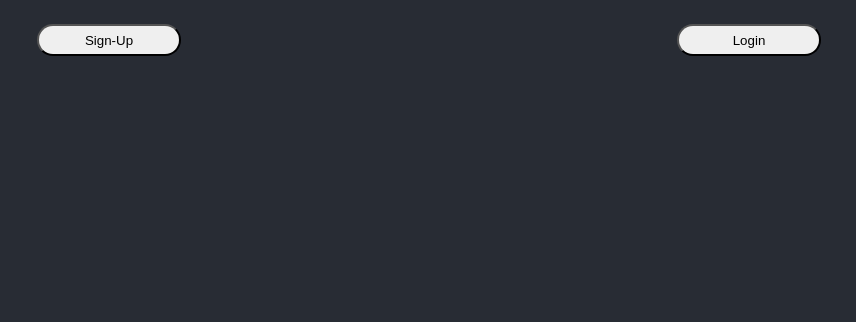
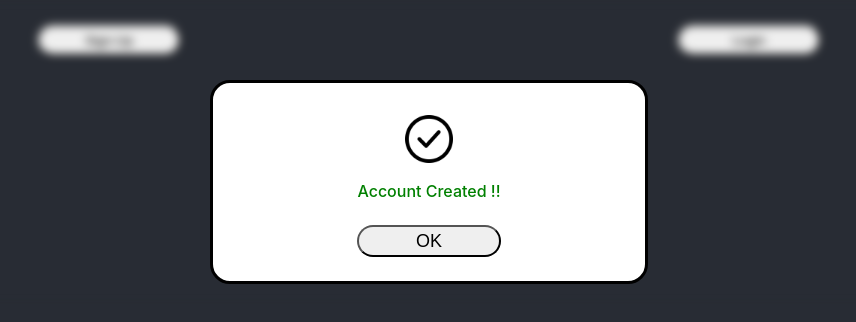
Before and after one commit to TejveerSingh13/React-Expense-Tracker, a React (Create React App) app: page / in a window 1280 px wide. Both pictures are taken after a click on the button "Login". Shown: the top 322 px of the page, without its empty margins (211-1067 px from the left). Built offline with nearby package versions, Linux system fonts and the light colour scheme; no server answers.

Commit message:
Dialog Box Added to Signup Form

```diff
--- a/src/Components/Modal.js
+++ b/src/Components/Modal.js
@@ -1,15 +1,10 @@
 import React from 'react';
-import CancelButton from "../icons/circle.svg";
-import { FormContainer, Img, ModalHeadder, HeaddingDiv,ModalContainer} from '../style';
+import { FormContainer,ModalContainer} from '../style';
 
 const Modal = (props) => {
     return (
         <ModalContainer>
             <FormContainer>
-            <ModalHeadder>
-              <HeaddingDiv>Please Enter The Following Details</HeaddingDiv>
-              <Img src={CancelButton} alt="Close Logo" onClick={props.onClick}/>
-            </ModalHeadder>
             {props.children}
           </FormContainer>
         </ModalContainer>
--- a/src/Containers/MainPage.js
+++ b/src/Containers/MainPage.js
@@ -1,5 +1,18 @@
 import React, { useState, useEffect} from "react";
-import {MainContainer, Button, ButtonContainer} from '../style';
+import {
+    MainContainer,
+    Button,
+    ButtonContainer,
+    Img,
+    ModalHeadder,
+    HeaddingDiv,
+    DialogContainer,
+    DialogHeadder,
+    SuccessImg,
+    ButtonText
+} from '../style';
+import CancelButton from "../icons/circle.svg";
+import SuccessButton from "../icons/checkLight.png";
 import Modal from "../Components/Modal";
 import SignUpForm from "./SignUpForm";
 import axios from 'axios'
@@ -21,6 +34,7 @@ const MainPage = () => {
     const [formValue, setFormValue] = useState(formReset)
     const [passwordDisplay, updatePasswordDisplay] = useState(passReset)
     const [modalState, setModalState] = useState(false)
+    const [dialogState, setDialogState] = useState(false)
     const [dataBase, setDataBase] = useState(null)
 
     useEffect(() => {
@@ -81,6 +95,8 @@ const MainPage = () => {
     }
 
     const formFilledHandler = () => {
+        ModalHandler()
+        DialogHandler()
         setFormValue(formReset)
         updatePasswordDisplay(passReset)
     }
@@ -88,15 +104,22 @@ const MainPage = () => {
     const ModalHandler = () => {
         setModalState((current) => !current)
       }
+    const DialogHandler = () => {
+        setDialogState((current) => !current)
+    }
 
     return(
         <MainContainer>
             <ButtonContainer>
                 <Button onClick={ModalHandler}>Sign-Up</Button>
-                <Button>Login</Button>
+                <Button onClick={DialogHandler}>Login</Button>
             </ButtonContainer>
             {modalState &&
             <Modal onClick={ModalHandler}>
+                <ModalHeadder>
+                    <HeaddingDiv>Please Enter The Following Details</HeaddingDiv>
+                    <Img src={CancelButton} alt="Close Logo" onClick={ModalHandler}/>
+                </ModalHeadder>
                 <SignUpForm
                 formFilledHandler ={formFilledHandler}
                 onChange={inputHandler}
@@ -109,6 +132,18 @@ const MainPage = () => {
                 passData = {formValue}
                 dataBase = {dataBase} />
             </Modal>}
+            {dialogState &&
+            <Modal>
+                <DialogContainer>
+                    <SuccessImg src={SuccessButton} alt="Success Logo"/>
+                    <DialogHeadder>Account Created !!</DialogHeadder>
+                    <Button onClick={DialogHandler}>
+                        <ButtonText>
+                            OK
+                        </ButtonText>
+                    </Button>
+                </DialogContainer>
+            </Modal>}
         </MainContainer>
     )
 }
--- a/src/Containers/SignUpForm.js
+++ b/src/Containers/SignUpForm.js
@@ -153,7 +153,7 @@ const SignUpForm = (props) => {
             check = checkUserNameAndEmail(userName, email)
         }
         if (check) {
-            axios.post(`https://my-project-database-c4a55-default-rtdb.firebaseio.com/.json`,passData)
+            // axios.post(`https://my-project-database-c4a55-default-rtdb.firebaseio.com/.json`,passData)
             formFilledHandler()
         }
     }
--- a/src/style.js
+++ b/src/style.js
@@ -79,3 +79,21 @@ export const ModalHeadder = styled.div`
   align-items:flex-end;
   margin-bottom: 24px;
 `
+export const DialogContainer = styled.div`
+  display: flex;
+  flex-direction: column;
+`
+export const SuccessImg = styled.img`
+  height: 48px;
+  width: 48px;
+  margin: 24px auto 18px;
+`
+export const DialogHeadder = styled.div`
+  align-self: center;
+  text-size:30px;
+  font-weight: 500;
+  color: green;
+`
+export const ButtonText = styled.span`
+  font-size: large;
+`
```
Also changed, not shown: src/icons/checkDark.png (added), src/icons/checkLight.png (added).
